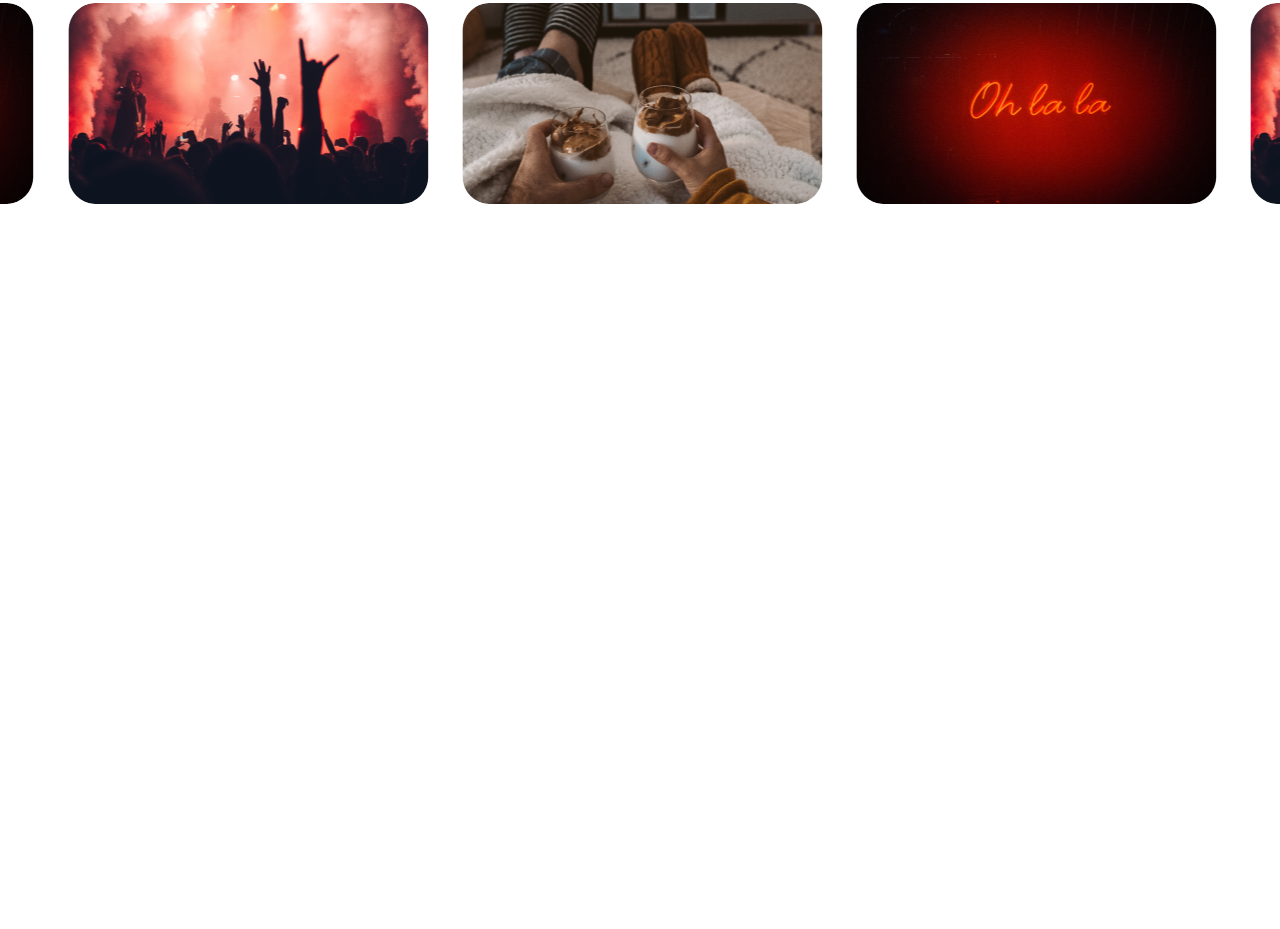
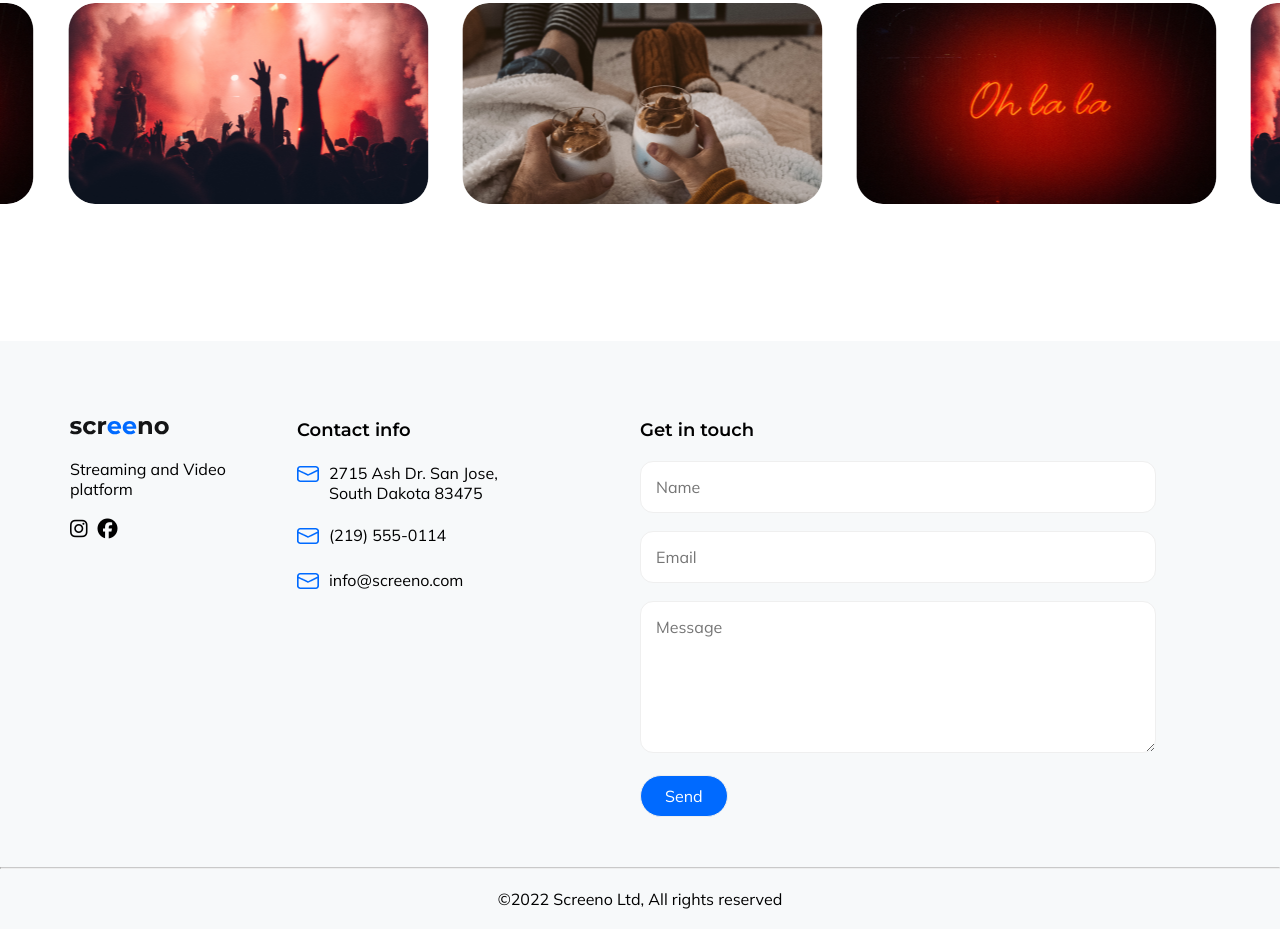
Before and after one commit to shourovsoron/screeno, a website built with Vite: page index.html in a window 1280 px wide. Shown: the part 4369-5298 px from the top of the page. Before the commit the page ends 4710 px from the top, so only its background shows below. Built offline with nearby package versions, Linux system fonts and the light colour scheme.

Commit message:
2nd commit

```diff
--- a/index.html
+++ b/index.html
@@ -20,7 +20,7 @@
   <link rel="stylesheet" href="./style.css" />
 
   <!-- Responsive CSS -->
-   <link rel="stylesheet" href="./responsive.css">
+  <link rel="stylesheet" href="./responsive.css">
 </head>
 
 <body>
@@ -193,7 +193,7 @@
 
     <!-- Grow Section -->
 
-    <section class="grow bg-black section-gap" style="--section-gap:62px" >
+    <section class="grow bg-black section-gap" style="--section-gap:62px">
 
       <div class="container">
         <h2 class="text-white text-center" style="margin-bottom: 52px">We help you grow</h2>
@@ -202,7 +202,9 @@
 
           <div class="left-side text-white flow" style="--flow-spacer:2.6rem">
             <h3>Monetize your way</h3>
-            <p>Set up subscriptions, rentals, or one-time buys for access to your VOD and live streams. Create exclusive experiences for your subscribers with coupons and promotions. One predictable fee, transparent pricing, and same-day setup.</p>
+            <p>Set up subscriptions, rentals, or one-time buys for access to your VOD and live streams. Create exclusive
+              experiences for your subscribers with coupons and promotions. One predictable fee, transparent pricing,
+              and same-day setup.</p>
 
             <a href="#">Get Started <img src="./images/Arrow 1.svg" alt=""></a>
           </div>
@@ -224,7 +226,9 @@
 
           <div class="right-side text-white flow" style="--flow-spacer:2.6rem">
             <h3>Monetize your way</h3>
-            <p>Set up subscriptions, rentals, or one-time buys for access to your VOD and live streams. Create exclusive experiences for your subscribers with coupons and promotions. One predictable fee, transparent pricing, and same-day setup.</p>
+            <p>Set up subscriptions, rentals, or one-time buys for access to your VOD and live streams. Create exclusive
+              experiences for your subscribers with coupons and promotions. One predictable fee, transparent pricing,
+              and same-day setup.</p>
 
             <a href="#">Get Started <img src="./images/Arrow 1.svg" alt=""></a>
           </div>
@@ -255,7 +259,7 @@
 
 
     <!-- Slider Section -->
-     <section class="slider-section section-gap" style="--section-gap:13.3rem">
+    <section class="slider-section section-gap" style="--section-gap:13.3rem">
       <div class="container">
         <h2 class="text-center fw-bold">Famous live on our platform</h2>
 
@@ -322,7 +326,75 @@
 
         </div>
       </div>
-     </section>
+    </section>
+  </main>
+
+
+
+  <footer>
+    <div class="container">
+      <div class="even-columns">
+        <div class="footer-left">
+          <div class="footer-brand">
+            <img src="./images/footer-logo.svg" alt="">
+            <p>
+              Streaming and Video platform
+            </p>
+            <ul>
+              <li><a href="#"><i class="fa-brands fa-instagram"></i></a></li>
+              <li><a href="#"><i class="fa-brands fa-facebook"></i></a></li>
+            </ul>
+          </div>
+
+          <div class="footer-contact-info">
+            <h4>
+              Contact info
+            </h4>
+
+            <ul>
+              <li><a href="#"><span><img src="./images/mail.png" alt=""></span>2715 Ash Dr. San Jose, South Dakota
+                  83475</a></li>
+
+              <li><a href="tel:(219) 555-0114"><span><img src="./images/mail.png" alt=""></span>(219) 555-0114</a></li>
+
+              <li><a href="mailto:info@screeno.com"><span><img src="./images/mail.png"
+                      alt=""></span>info@screeno.com</a></li>
+            </ul>
+
+          </div>
+
+        </div>
+
+        <div class="footer-right">
+          <h4>Get in touch</h4>
+
+          <form action="/action_page.php" class="flow" style="--flow-spacer:1.8rem">
+
+           <div>
+            <input type="text" name="fname" placeholder="Name">
+           </div>
+            <div>
+              <input type="email" name="email" placeholder="Email">
+            </div>
+
+            <textarea rows="6" name="" id="" placeholder="Message"></textarea>
+
+
+            <input class="btn-primary" type="submit" value="Send">
+          </form>
+
+        </div>
+      </div>
+    </div>
+
+    <hr>
+
+    <div class="footer-bottom">
+      <p >©2022 Screeno Ltd, All rights reserved</p>
+    </div>
+
+
+  </footer>
 
 
 
@@ -332,9 +404,11 @@
 
 
 
-  </main>
 
-  <script type="module" src="/main.js"></script>
+
+
+
+  <script type="module" src="./main.js"></script>
 
   <!-- Jquery -->
   <script src="https://cdnjs.cloudflare.com/ajax/libs/jquery/3.7.1/jquery.min.js"
--- a/style.css
+++ b/style.css
@@ -599,10 +599,106 @@ header {
 }
 
 
+footer{
+  background: #F7F9FA;
+  padding-top:7.8rem ;
+}
+
+footer hr{
+  margin-top: 5rem;
+  border-top: 1px solid #C9C9C9;
+}
+.footer-left{
+  display: flex;
+  gap: 5.6rem;
+  flex-wrap: wrap;
+}
 
 
+.footer-brand p{
+  margin-top: 2rem;
+  max-width: 17.1rem;
 
+}
 
+.footer-brand ul{
+  display: flex;
+  gap: 1rem;
+  margin-top: 2rem;
+  align-items: center;
+
+}
+
+.footer-brand ul li a{
+  color: #000;
+  text-decoration: none;
+  font-size: 2rem;
+}
+
+.footer-contact-info{
+
+}
+
+.footer-contact-info ul{
+  max-width: 24rem;
+
+}
+
+.footer-contact-info ul li{
+  margin-top: 2.2rem;
+
+}
+
+.footer-contact-info ul li a{
+  display: inline-flex;
+  gap: 1rem;
+  align-items: start;
+  text-decoration: none;
+  color: #000;
+
+}
+
+.footer-contact-info ul li a img{
+  margin-top: .3rem;
+  max-width: initial;
+}
+
+.footer-right{
+
+}
+
+.footer-right form{
+  margin-top: 2rem;
+}
+
+.footer-right form input, textarea{
+  width: 100%;
+  max-width: 51.6rem;
+  border: 1px solid #EFEFEF;
+  background: #fff;
+  padding: 1.5rem;
+  border-radius: 1.3rem;
+  -webkit-border-radius: 1.3rem;
+  -moz-border-radius: 1.3rem;
+  -ms-border-radius: 1.3rem;
+  -o-border-radius: 1.3rem;
+}
+
+.footer-right form input[type="submit"]{
+  padding: 1rem 2.4rem;
+  width: initial;
+  background: var(--clr-accent-400);
+  border-radius: 100vmax;
+  -webkit-border-radius: 100vmax;
+  -moz-border-radius: 100vmax;
+  -ms-border-radius: 100vmax;
+  -o-border-radius: 100vmax;
+}
+
+.footer-bottom p{
+  padding: 2rem 0rem;
+  text-align: center;
+}
 
 
 
```
Also changed, not shown: responsive.css (+30 -24 lines), images/footer-logo.svg (added), images/mail.png (added).
